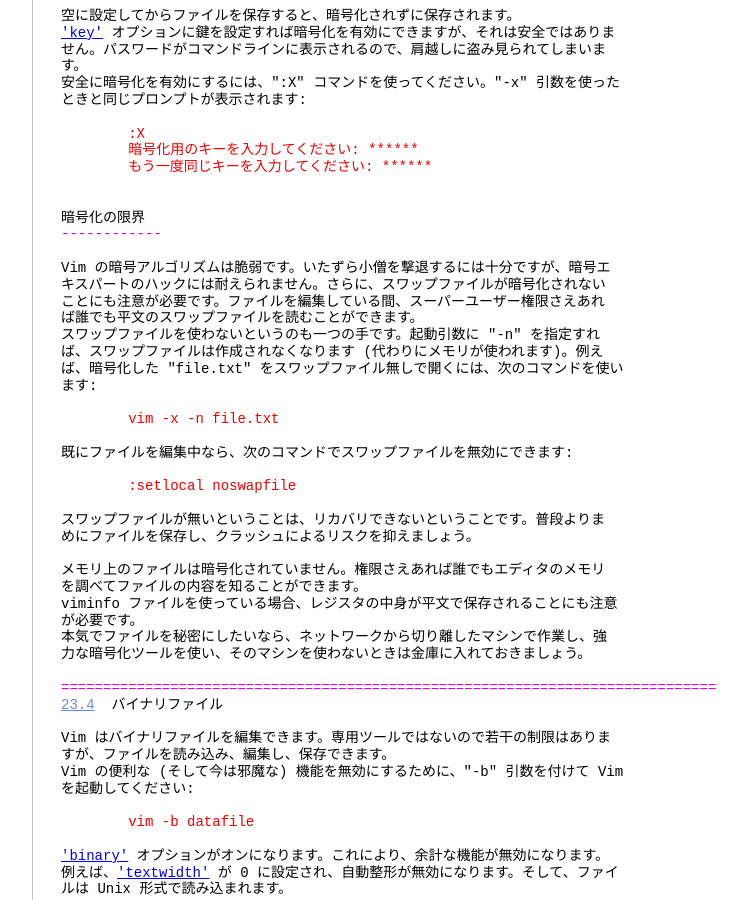
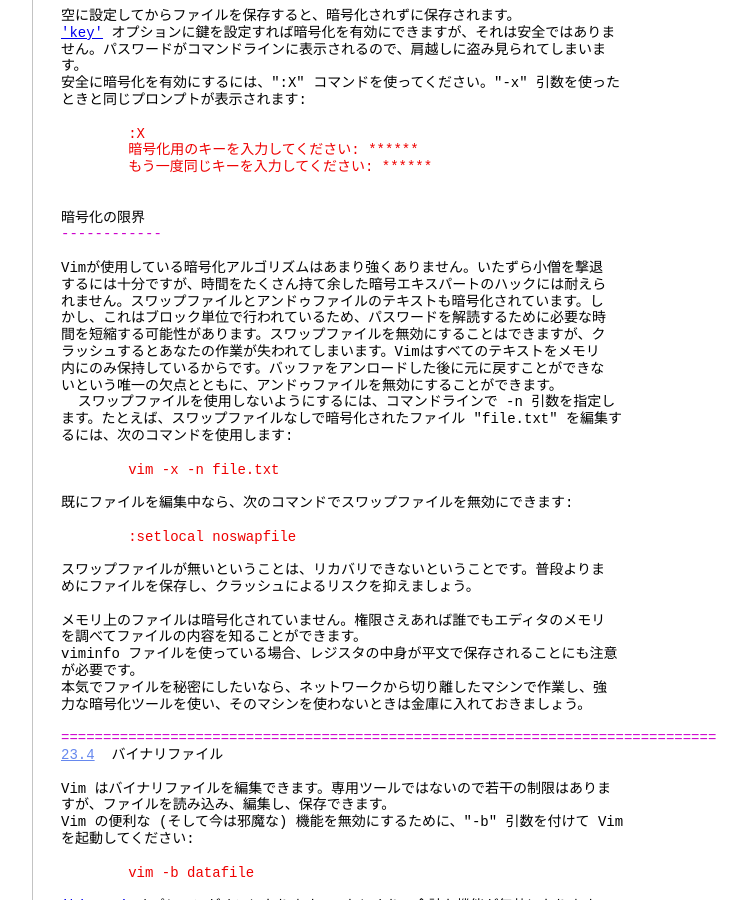
Before and after one commit to vim-jp/vimdoc-ja, a Jekyll site: the page built from usr_23.html, in a window 1280 px wide and 900 px high, scrolled down 3433 px. Shown: the whole window, without its empty margins (340-1087 px from the left). Built offline with Jekyll 4.4.1, drawn with Linux system fonts in a browser that asks for light colours; nearby versions of some CDN libraries; comment, search, counter and statistics services are not loaded.

Commit message:
Generated by Travis JOB 1369.1
https://travis-ci.org/vim-jp/vimdoc-ja-working/builds/452674435

```diff
--- a/usr_23.html
+++ b/usr_23.html
@@ -210,14 +210,17 @@
 暗号化の限界<br>
 <span class="PreProc">------------</span><br>
 <br>
-Vim の暗号アルゴリズムは脆弱です。いたずら小僧を撃退するには十分ですが、暗号エ<br>
-キスパートのハックには耐えられません。さらに、スワップファイルが暗号化されない<br>
-ことにも注意が必要です。ファイルを編集している間、スーパーユーザー権限さえあれ<br>
-ば誰でも平文のスワップファイルを読むことができます。<br>
-スワップファイルを使わないというのも一つの手です。起動引数に &quot;-n&quot; を指定すれ<br>
-ば、スワップファイルは作成されなくなります (代わりにメモリが使われます)。例え<br>
-ば、暗号化した &quot;file.txt&quot; をスワップファイル無しで開くには、次のコマンドを使い<br>
-ます:<br>
+Vimが使用している暗号化アルゴリズムはあまり強くありません。いたずら小僧を撃退<br>
+するには十分ですが、時間をたくさん持て余した暗号エキスパートのハックには耐えら<br>
+れません。スワップファイルとアンドゥファイルのテキストも暗号化されています。し<br>
+かし、これはブロック単位で行われているため、パスワードを解読するために必要な時<br>
+間を短縮する可能性があります。スワップファイルを無効にすることはできますが、ク<br>
+ラッシュするとあなたの作業が失われてしまいます。Vimはすべてのテキストをメモリ<br>
+内にのみ保持しているからです。バッファをアンロードした後に元に戻すことができな<br>
+いという唯一の欠点とともに、アンドゥファイルを無効にすることができます。<br>
+&nbsp;&nbsp;スワップファイルを使用しないようにするには、コマンドラインで -n 引数を指定し<br>
+ます。たとえば、スワップファイルなしで暗号化されたファイル &quot;file.txt&quot; を編集す<br>
+るには、次のコマンドを使用します:<br>
 <br>
 <div class="helpExample">&nbsp;&nbsp;&nbsp;&nbsp;&nbsp;&nbsp;&nbsp;&nbsp;vim -x -n file.txt</div>
 <br>
```
